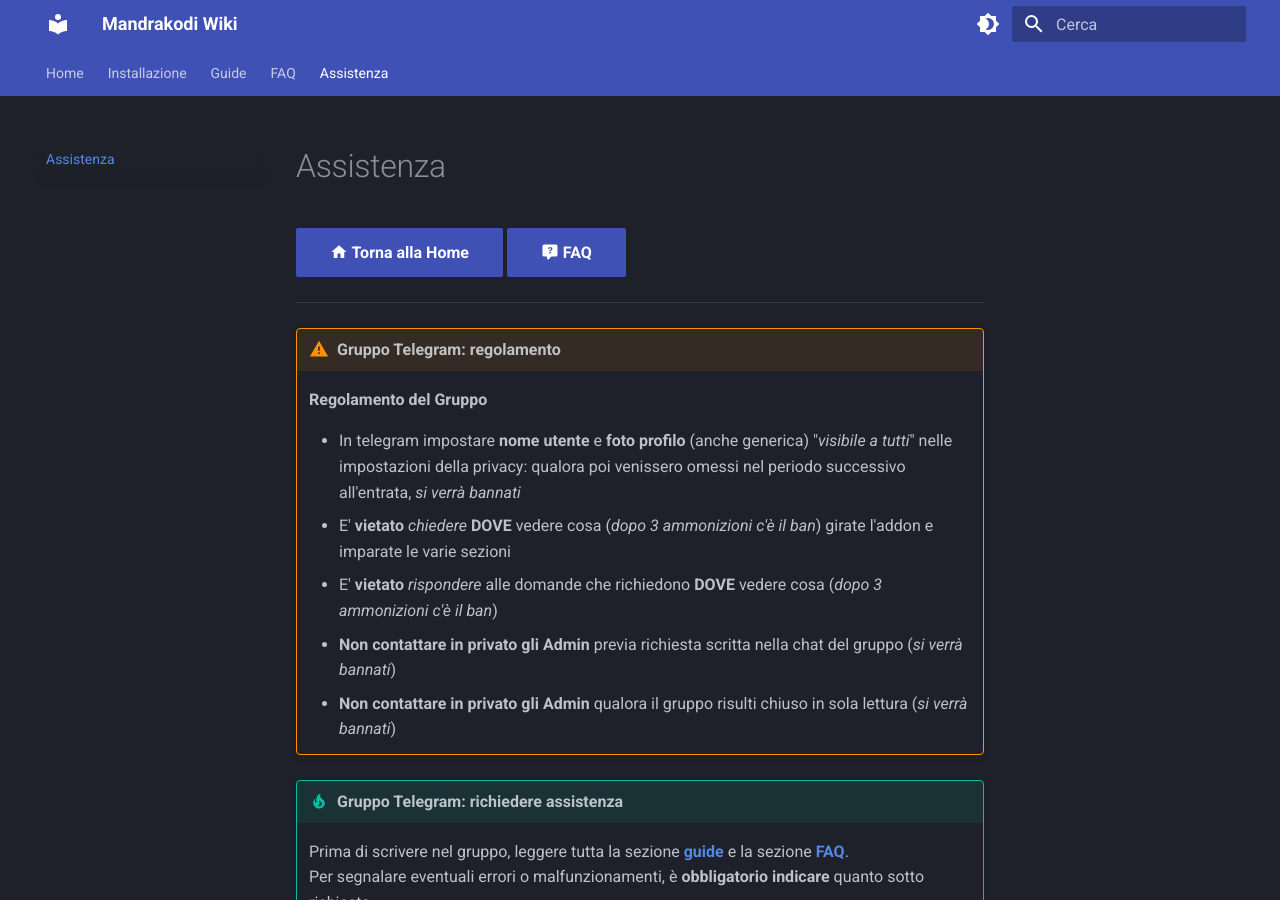
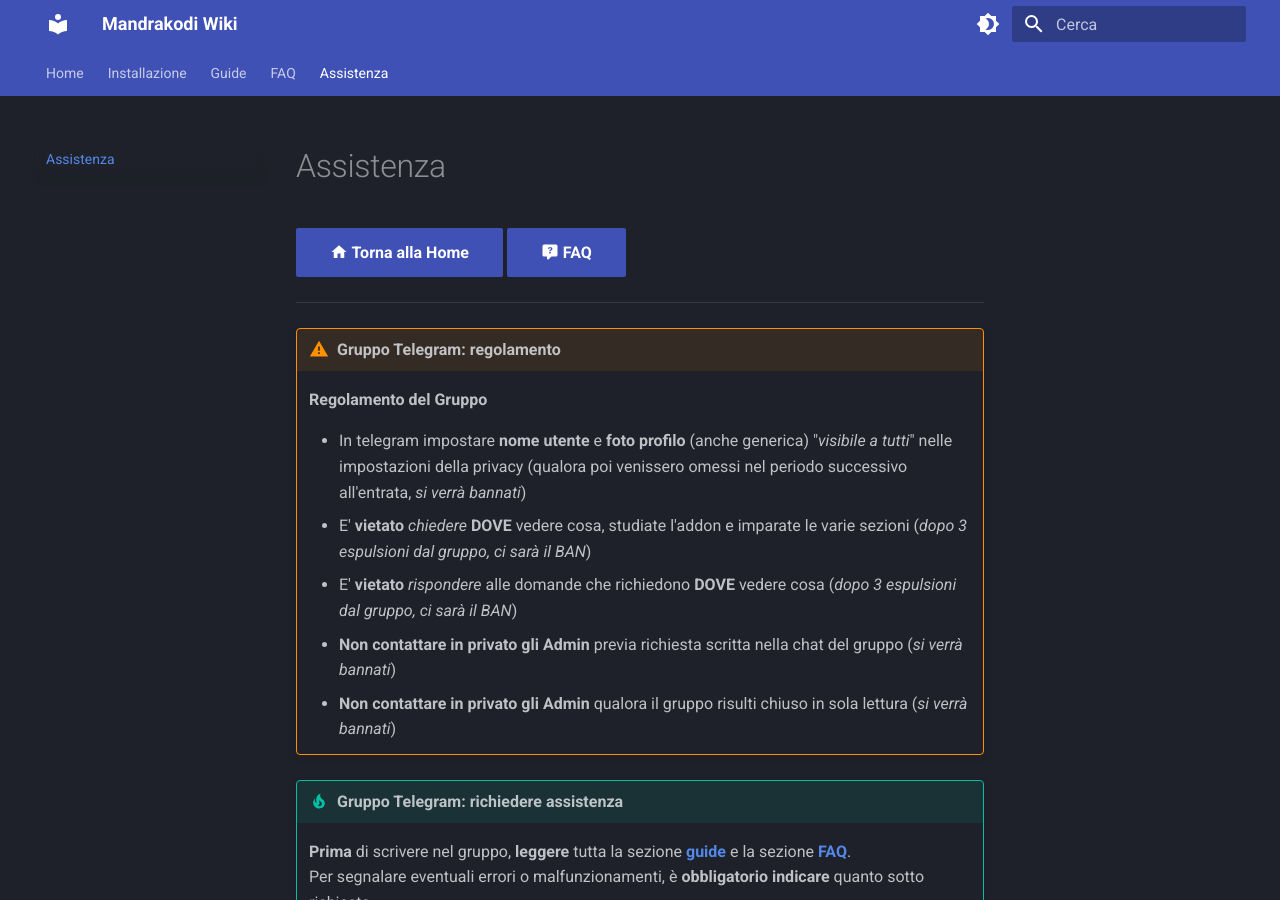
Before and after one commit to campipaolo/Mandrakodi-Wiki, an MkDocs documentation site: the page built from docs/ask_help.md, in a window 1280 px wide and 900 px high. Built offline with MkDocs 1.6.1 and Material for MkDocs 9.7.7, drawn with Linux system fonts in a browser that asks for light colours; some of the changed text lies outside the part shown.

```diff
--- a/docs/ask_help.md
+++ b/docs/ask_help.md
@@ -5,14 +5,14 @@
 !!! warning "Gruppo Telegram: regolamento"
     <span id="regole"></span>**Regolamento del Gruppo**
 
-    * In telegram impostare **nome utente** e **foto profilo** (anche generica) "*visibile a tutti*" nelle impostazioni della privacy: qualora poi venissero omessi nel periodo successivo all'entrata, *si verrà bannati*
-    * E' **vietato** *chiedere* **DOVE** vedere cosa (*dopo 3 ammonizioni c'è il ban*) girate l'addon e imparate le varie sezioni
-    * E' **vietato** *rispondere* alle domande che richiedono **DOVE** vedere cosa (*dopo 3 ammonizioni c'è il ban*)
+    * In telegram impostare **nome utente** e **foto profilo** (anche generica) "*visibile a tutti*" nelle impostazioni della privacy (qualora poi venissero omessi nel periodo successivo all'entrata, *si verrà bannati*)
+    * E' **vietato** *chiedere* **DOVE** vedere cosa, studiate l'addon e imparate le varie sezioni (*dopo 3 espulsioni dal gruppo, ci sarà il BAN*)
+    * E' **vietato** *rispondere* alle domande che richiedono **DOVE** vedere cosa (*dopo 3 espulsioni dal gruppo, ci sarà il BAN*)
     * **Non contattare in privato gli Admin** previa richiesta scritta nella chat del gruppo (*si verrà bannati*)
     * **Non contattare in privato gli Admin** qualora il gruppo risulti chiuso in sola lettura (*si verrà bannati*)
 
 !!! tip "Gruppo Telegram: richiedere assistenza"
-     Prima di scrivere nel gruppo, leggere tutta la sezione [**guide**](https://campipaolo.github.io/Mandrakodi-Wiki/guide/tutorials/) e la sezione [**FAQ**](https://campipaolo.github.io/Mandrakodi-Wiki/faq/faq/). <br> Per segnalare eventuali errori o malfunzionamenti, è **obbligatorio indicare** quanto sotto richiesto.<br> **NB:** Qualunque messaggio che non contenga queste informazioni sarà **eliminato** (*dopo 3 ammonizioni c'è il ban*)
+     **Prima** di scrivere nel gruppo, **leggere** tutta la sezione [**guide**](https://campipaolo.github.io/Mandrakodi-Wiki/guide/tutorials/) e la sezione [**FAQ**](https://campipaolo.github.io/Mandrakodi-Wiki/faq/faq/). <br> Per segnalare eventuali errori o malfunzionamenti, è **obbligatorio indicare** quanto sotto richiesto.<br> **NB:** Qualunque messaggio che non contenga queste informazioni sarà **eliminato** (*dopo 3 espulsioni dal gruppo, ci sarà il BAN*)
 
 !!! important "Come richiedere assistenza"
     <span id="info"></span>**Informazioni obbligatorie** per una *corretta richiesta* di assistenza / segnalazione
```
Also changed, not shown: docs/installazione/install.md (+4 -4 lines).
